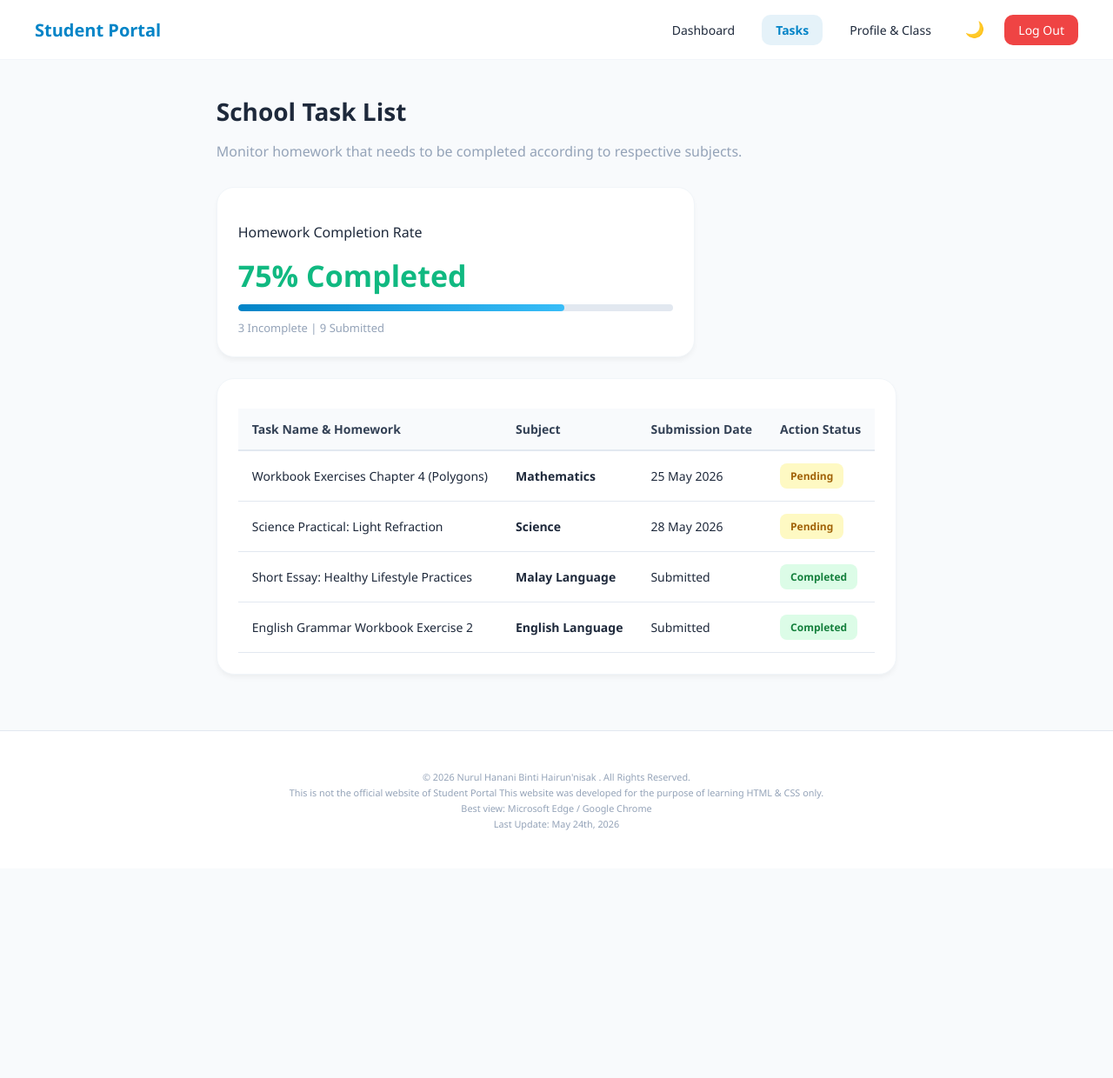
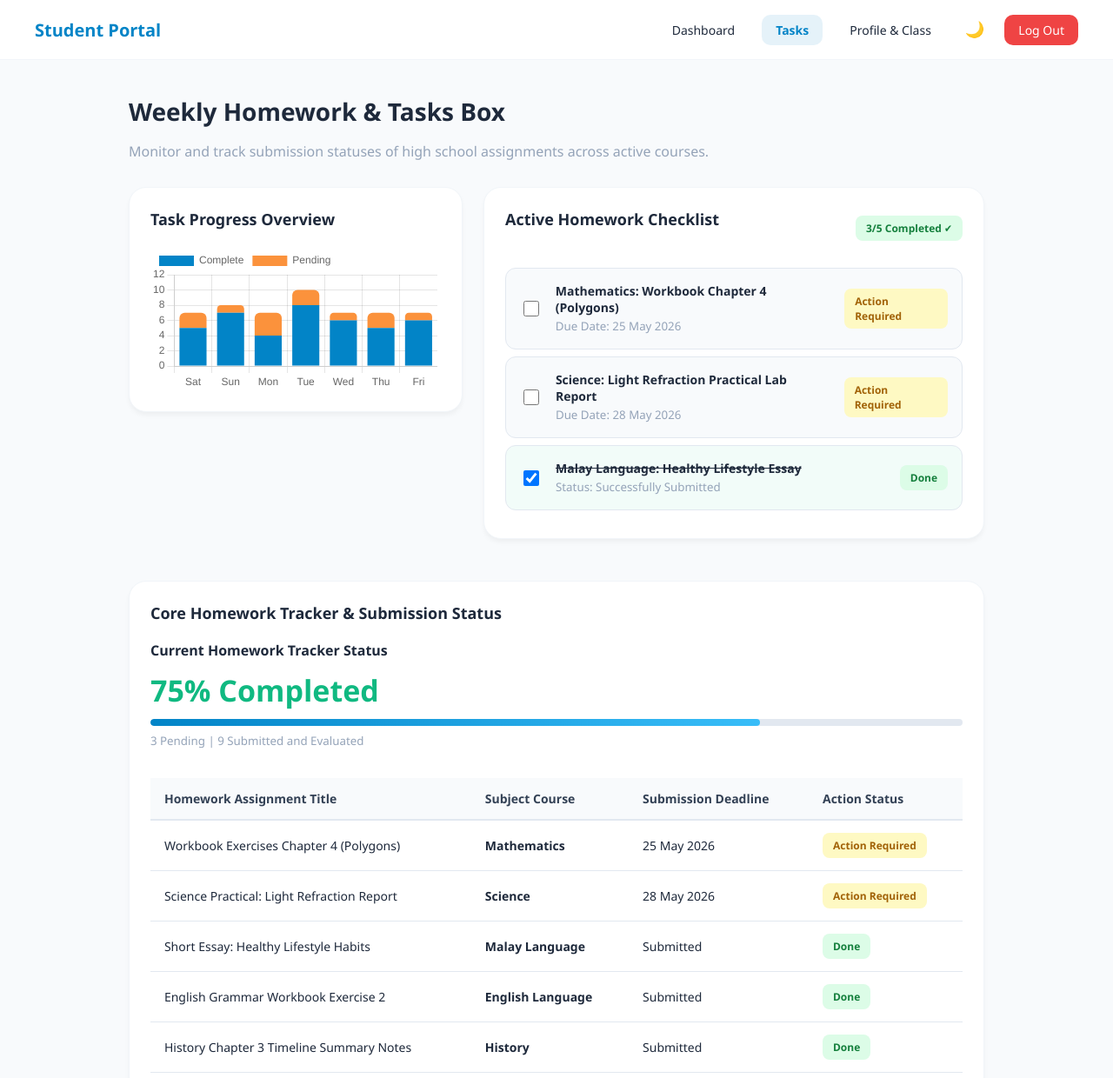
Before and after one commit to Hanani04/student-dashboard, a plain HTML site: page tasks.html in a window 1280 px wide. Shown: the top 1240 px of the page at 87% size. Before the commit the page ends 999 px from the top, so only its background shows below. Drawn offline with nearby package versions, Linux system fonts and the light colour scheme; sample sign-in values are in the browser's storage.

Commit message:
Update tasks.html

```diff
--- a/tasks.html
+++ b/tasks.html
@@ -3,8 +3,9 @@
 <head>
     <meta charset="UTF-8">
     <meta name="viewport" content="width=device-width, initial-scale=1.0">
-    <title>Task Inbox - Student Portal</title>
+    <title>Task Box - Student Portal</title>
     <link rel="stylesheet" href="css/style.css">
+    <script src="https://cdn.jsdelivr.net/npm/chart.js"></script>
     <script src="js/script.js"></script>
     <script>checkAuth();</script>
 </head>
@@ -29,28 +30,85 @@
 
 <div class="container">
     <div class="page-title">
-        <h2>School Task List</h2>
-        <p class="text-muted">Monitor homework that needs to be completed according to respective subjects.</p>
+        <h2>Weekly Homework & Tasks Box</h2>
+        <p class="text-muted">Monitor and track submission statuses of high school assignments across active courses.</p>
     </div>
 
-    <div class="card-custom mb-4" style="max-width: 500px;">
-        <p>Homework Completion Rate</p>
-        <div class="stat-number" style="color: #10b981;">75% Completed</div>
-        <div class="progress-container"><div class="progress-bar" style="width: 75%;"></div></div>
-        <small class="text-muted stat-desc" style="margin-top:10px;">3 Incomplete | 9 Submitted</small>
+    <div class="card-flex mb-4">
+
+        <div class="task-chart-side">
+            <div class="card-custom">
+                <h4>Task Progress Overview</h4>
+                <div style="position: relative; width: 100%;">
+                    <canvas id="taskProgressChart"></canvas>
+                </div>
+            </div>
+        </div>
+
+        <div class="task-list-side">
+            <div class="card-custom">
+                <div class="d-flex justify-content-between align-items-center mb-4">
+                    <h4 class="m-0">Active Homework Checklist</h4>
+                    <span class="badge badge-success">3/5 Completed ✔</span>
+                </div>
+
+                <div class="assignment-item d-flex align-items-center gap-3 p-3 mb-2 rounded border" style="background: var(--table-th-bg);">
+                    <input type="checkbox" style="width: 18px; height: 18px; pointer-events: none;">
+                    <div class="flex-grow-1">
+                        <p class="fw-bold m-0" style="font-size: 14px;">Mathematics: Workbook Chapter 4 (Polygons)</p>
+                        <small class="text-muted">Due Date: 25 May 2026</small>
+                    </div>
+                    <span class="badge badge-warning">Action Required</span>
+                </div>
+
+                <div class="assignment-item d-flex align-items-center gap-3 p-3 mb-2 rounded border" style="background: var(--table-th-bg);">
+                    <input type="checkbox" style="width: 18px; height: 18px; pointer-events: none;">
+                    <div class="flex-grow-1">
+                        <p class="fw-bold m-0" style="font-size: 14px;">Science: Light Refraction Practical Lab Report</p>
+                        <small class="text-muted">Due Date: 28 May 2026</small>
+                    </div>
+                    <span class="badge badge-warning">Action Required</span>
+                </div>
+
+                <div class="assignment-item d-flex align-items-center gap-3 p-3 mb-2 rounded border" style="background: rgba(16, 185, 129, 0.05);">
+                    <input type="checkbox" checked style="width: 18px; height: 18px; pointer-events: none;">
+                    <div class="flex-grow-1">
+                        <p class="fw-bold m-0" style="font-size: 14px; text-decoration: line-through;" class="text-muted">Malay Language: Healthy Lifestyle Essay</p>
+                        <small class="text-muted">Status: Successfully Submitted</small>
+                    </div>
+                    <span class="badge badge-success">Done</span>
+                </div>
+            </div>
+        </div>
+
     </div>
 
     <div class="card-custom">
+        <h4>Core Homework Tracker & Submission Status</h4>
+
+        <div class="mb-4">
+            <p class="m-0 fw-bold">Current Homework Tracker Status</p>
+            <div class="stat-number style-override" style="color: #10b981;">75% Completed</div>
+            <div class="progress-container"><div class="progress-bar" style="width: 75%;"></div></div>
+            <small class="text-muted mt-2 d-block">3 Pending | 9 Submitted and Evaluated</small>
+        </div>
+
         <div style="overflow-x: auto;">
             <table class="table-custom">
                 <thead>
-                    <tr><th>Task Name & Homework</th><th>Subject</th><th>Submission Date</th><th>Action Status</th></tr>
+                    <tr>
+                        <th>Homework Assignment Title</th>
+                        <th>Subject Course</th>
+                        <th>Submission Deadline</th>
+                        <th>Action Status</th>
+                    </tr>
                 </thead>
                 <tbody>
-                    <tr><td>Workbook Exercises Chapter 4 (Polygons)</td><td><strong>Mathematics</strong></td><td>25 May 2026</td><td><span class="badge badge-warning">Pending</span></td></tr>
-                    <tr><td>Science Practical: Light Refraction</td><td><strong>Science</strong></td><td>28 May 2026</td><td><span class="badge badge-warning">Pending</span></td></tr>
-                    <tr><td>Short Essay: Healthy Lifestyle Practices</td><td><strong>Malay Language</strong></td><td>Submitted</td><td><span class="badge badge-success">Completed</span></td></tr>
-                    <tr><td>English Grammar Workbook Exercise 2</td><td><strong>English Language</strong></td><td>Submitted</td><td><span class="badge badge-success">Completed</span></td></tr>
+                    <tr><td>Workbook Exercises Chapter 4 (Polygons)</td><td><strong>Mathematics</strong></td><td>25 May 2026</td><td><span class="badge badge-warning">Action Required</span></td></tr>
+                    <tr><td>Science Practical: Light Refraction Report</td><td><strong>Science</strong></td><td>28 May 2026</td><td><span class="badge badge-warning">Action Required</span></td></tr>
+                    <tr><td>Short Essay: Healthy Lifestyle Habits</td><td><strong>Malay Language</strong></td><td>Submitted</td><td><span class="badge badge-success">Done</span></td></tr>
+                    <tr><td>English Grammar Workbook Exercise 2</td><td><strong>English Language</strong></td><td>Submitted</td><td><span class="badge badge-success">Done</span></td></tr>
+                    <tr><td>History Chapter 3 Timeline Summary Notes</td><td><strong>History</strong></td><td>Submitted</td><td><span class="badge badge-success">Done</span></td></tr>
                 </tbody>
             </table>
         </div>
@@ -58,8 +116,10 @@
 </div>
 
 <footer>
-    <p><center><small>&copy; 2026 Nurul Hanani Binti Hairun'nisak . All Rights Reserved. <br>
-    This is not the official website of Student Portal This website was developed for the purpose of learning HTML & CSS only.<br>Best view: Microsoft Edge / Google Chrome<br>Last Update: May 24th, 2026</small></center></p>
+    <p><small>&copy; 2026 Nurul Hanani Binti Hairun'nisak . All Rights Reserved. <br>
+    High School Student Academic Performance & Analytics Dashboard. Built for IMS566 Evaluation.<br>
+    Best Viewed: Microsoft Edge / Google Chrome</small></p>
 </footer>
+
 </body>
 </html>
```
